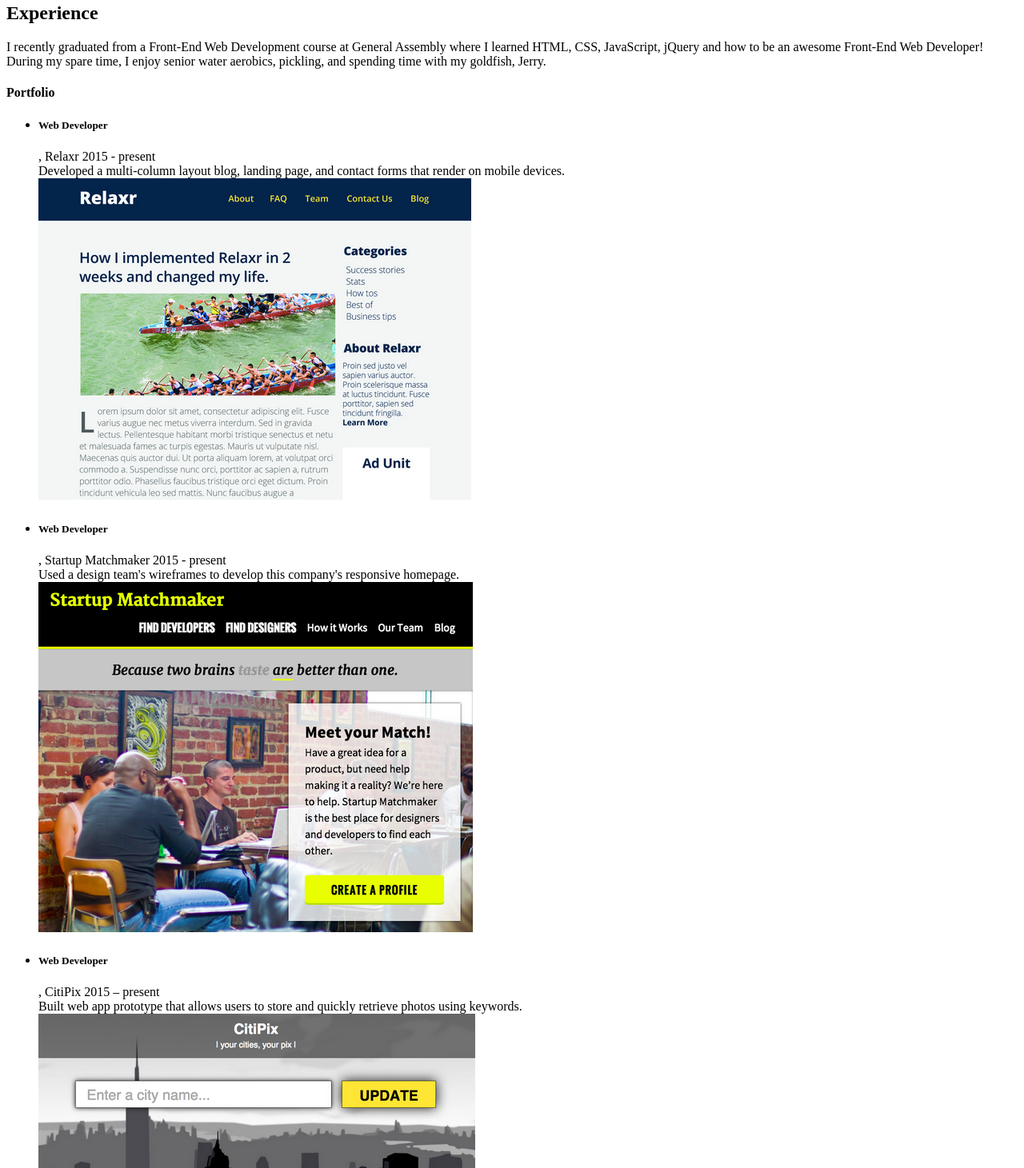
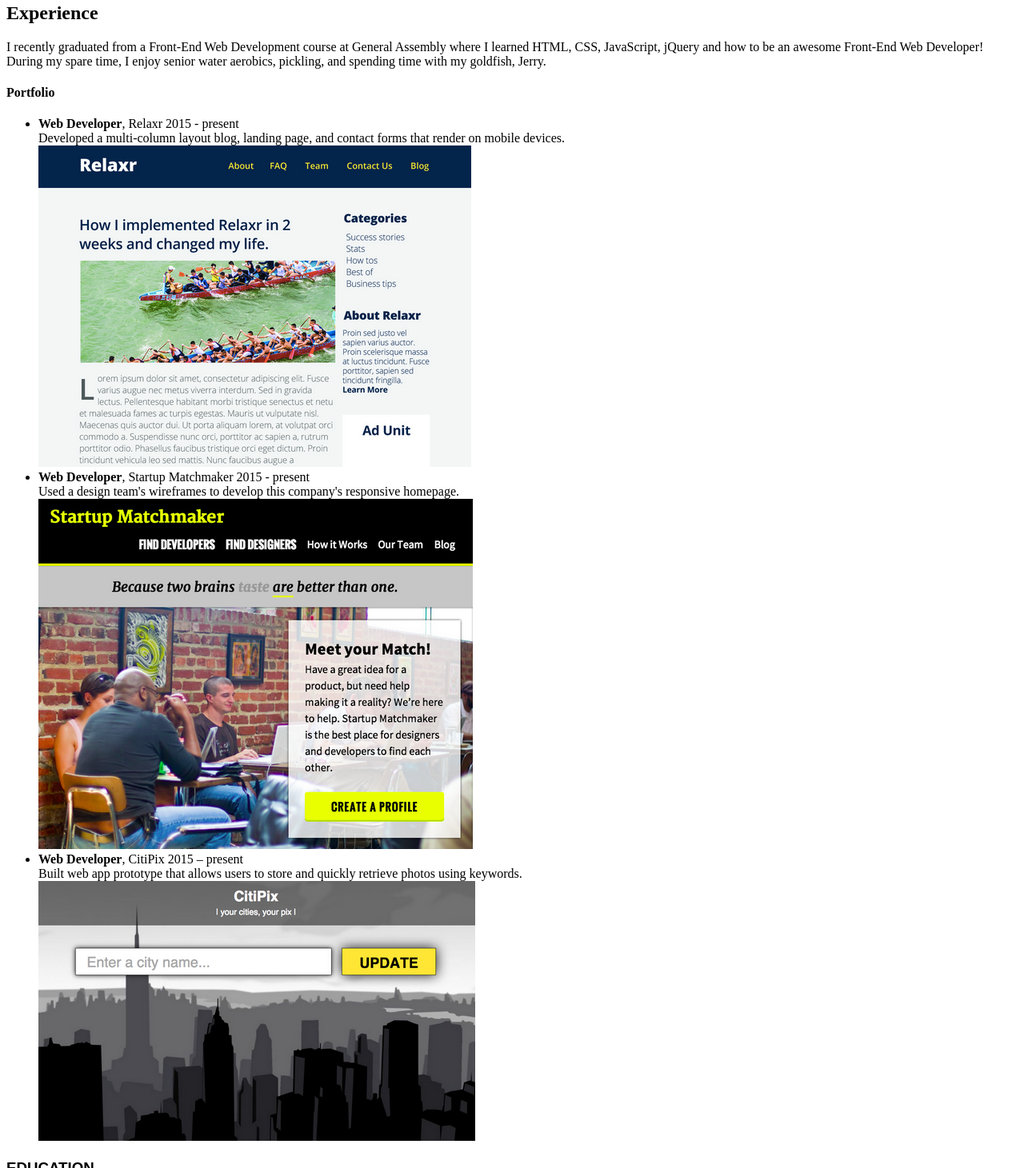
Before and after one commit to LillianChernin/121317-build-website, a plain HTML site: page portfolio.html in a window 1280 px wide. Shown: the part 103-1564 px from the top of the page at 80% size. Drawn offline with Linux system fonts and the light colour scheme; a web font is replaced by a local one.

Commit message:
add class to sub headings in portfolio

```diff
--- a/portfolio.html
+++ b/portfolio.html
@@ -20,9 +20,9 @@
     <article>
       <h4>Portfolio</h4>
       <ul>
-        <li><h5>Web Developer</h5>, Relaxr 2015 - present<br>Developed a multi-column layout blog, landing page, and contact forms that render on mobile devices.<br><img src="images/relaxr-deliverable.png" alt="screenshot of relaxr webpage"></li>
-        <li><h5>Web Developer</h5>, Startup Matchmaker 2015 - present<br>Used a design team's wireframes to develop this company's responsive homepage.<br><img src="images/startup-matchmaker-deliverable.png" alt="screenshot of startup matchmaker webpage"></li>
-        <li><h5>Web Developer</h5>, CitiPix 2015 – present<br>Built web app prototype that allows users to store and quickly retrieve photos using keywords.<br><img src="images/citipix-deliverable.png" alt="screenshot of citipix web app"></li>
+        <li><span class="portfolio-heading">Web Developer</span>, Relaxr 2015 - present<br>Developed a multi-column layout blog, landing page, and contact forms that render on mobile devices.<br><img src="images/relaxr-deliverable.png" alt="screenshot of relaxr webpage"></li>
+        <li><span class="portfolio-heading">Web Developer</span>, Startup Matchmaker 2015 - present<br>Used a design team's wireframes to develop this company's responsive homepage.<br><img src="images/startup-matchmaker-deliverable.png" alt="screenshot of startup matchmaker webpage"></li>
+        <li><span class="portfolio-heading">Web Developer</span>, CitiPix 2015 – present<br>Built web app prototype that allows users to store and quickly retrieve photos using keywords.<br><img src="images/citipix-deliverable.png" alt="screenshot of citipix web app"></li>
       </ul>
     </article>
     <article>
--- a/style.css
+++ b/style.css
@@ -5,3 +5,13 @@ h1 {
 h3 {
   font-family: 'Muli', sans-serif;
 }
+
+.portfolio-heading {
+  font-weight: bold;
+
+}
+
+#joe-johnson-pic {
+  height: 400px;
+  width: 300px;
+}
```
Also changed, not shown: index.html (+1 -1 lines).
